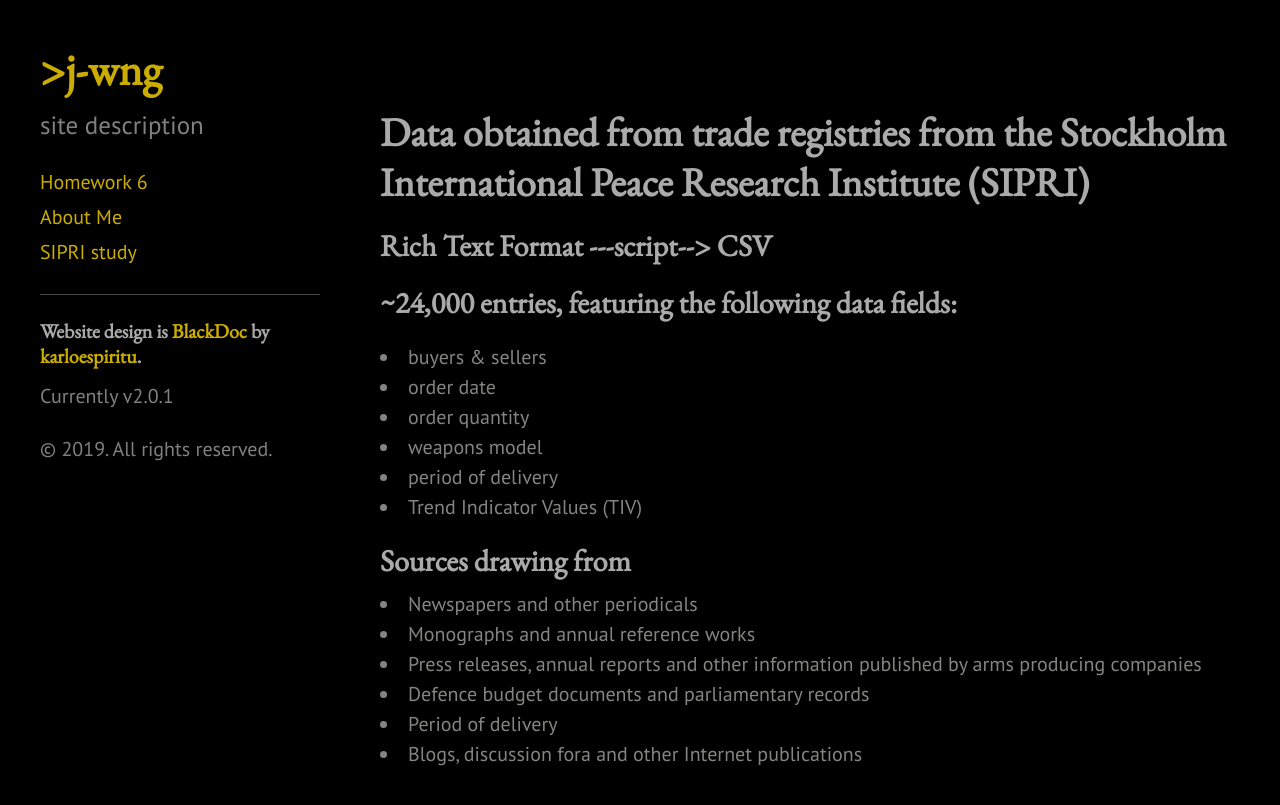
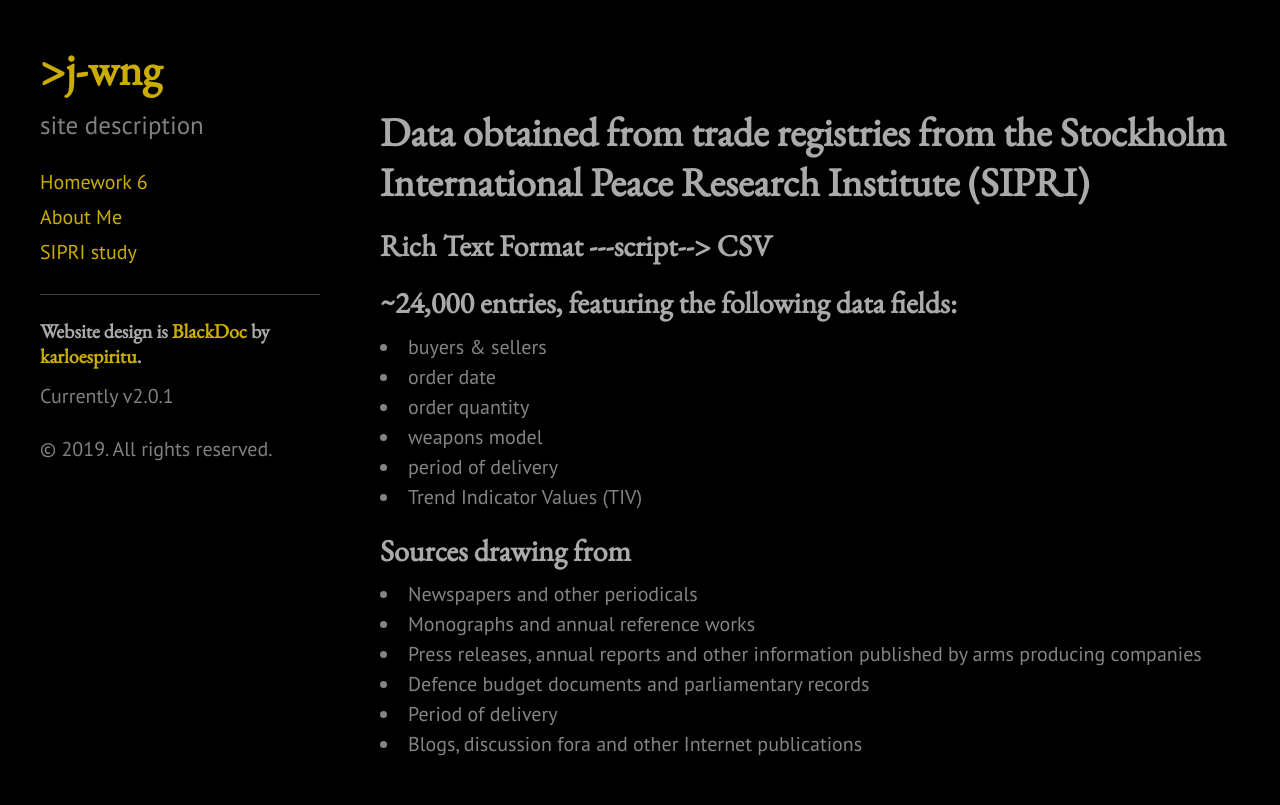
Before and after one commit to j-wng/j-wng.github.io, a Jekyll site: the page built from data.html, in a window 1280 px wide. Shown: the top 805 px of the page. Built offline with Jekyll 4.4.1, drawn with Linux system fonts in a browser that asks for light colours.

Commit message:
Update data.html

```diff
--- a/data.html
+++ b/data.html
@@ -8,7 +8,6 @@
 <h2>Rich Text Format ---script--> CSV</h2>
 <h2>~24,000 entries, featuring the following data fields:</h2>
 
-<p>
 <u1>
   <li>buyers & sellers</li>
   <li>order date</li>
@@ -28,6 +27,4 @@
   <li>Blogs, discussion fora and other Internet publications</li>
 </u1>
 
-<p></p>
-
 </head>
```
